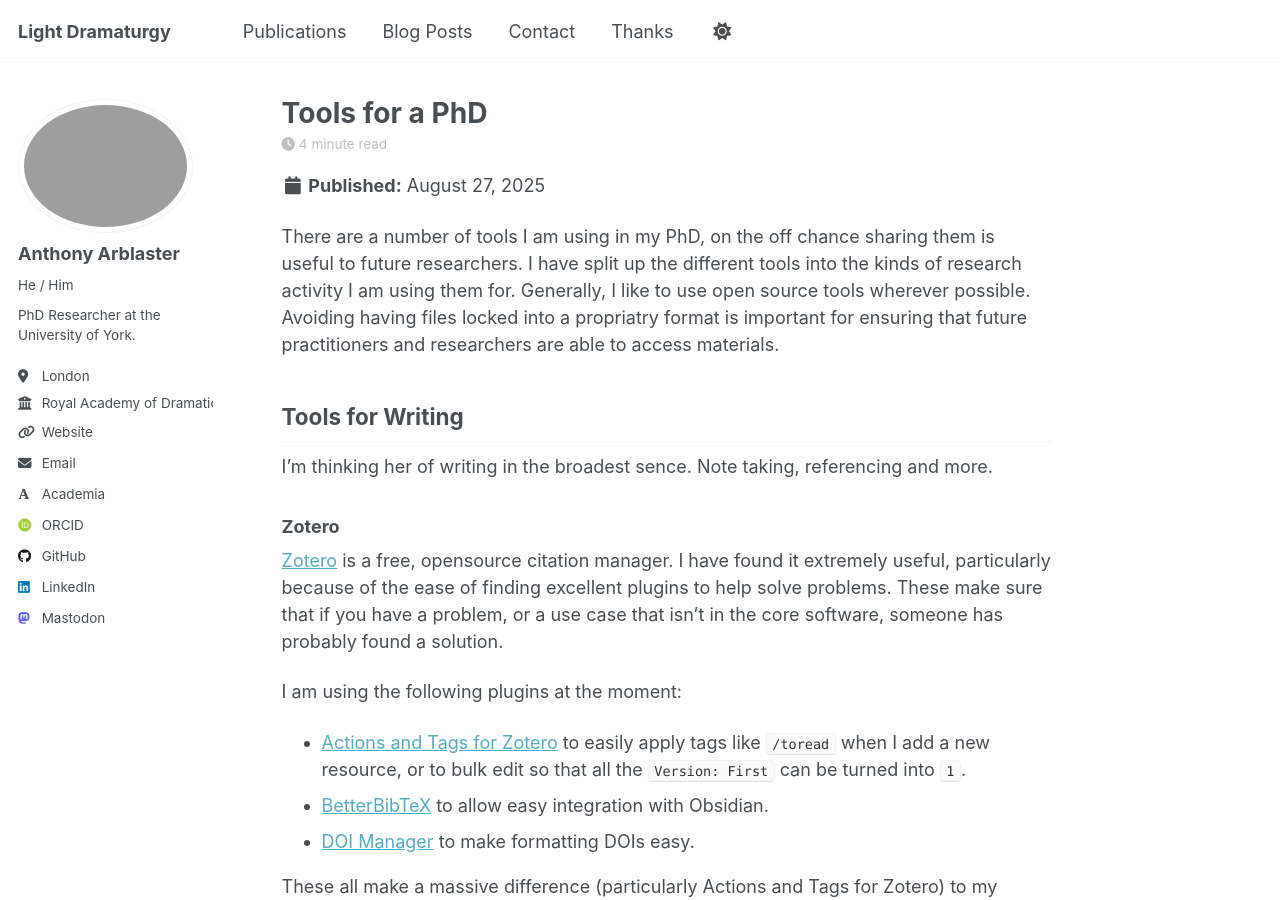
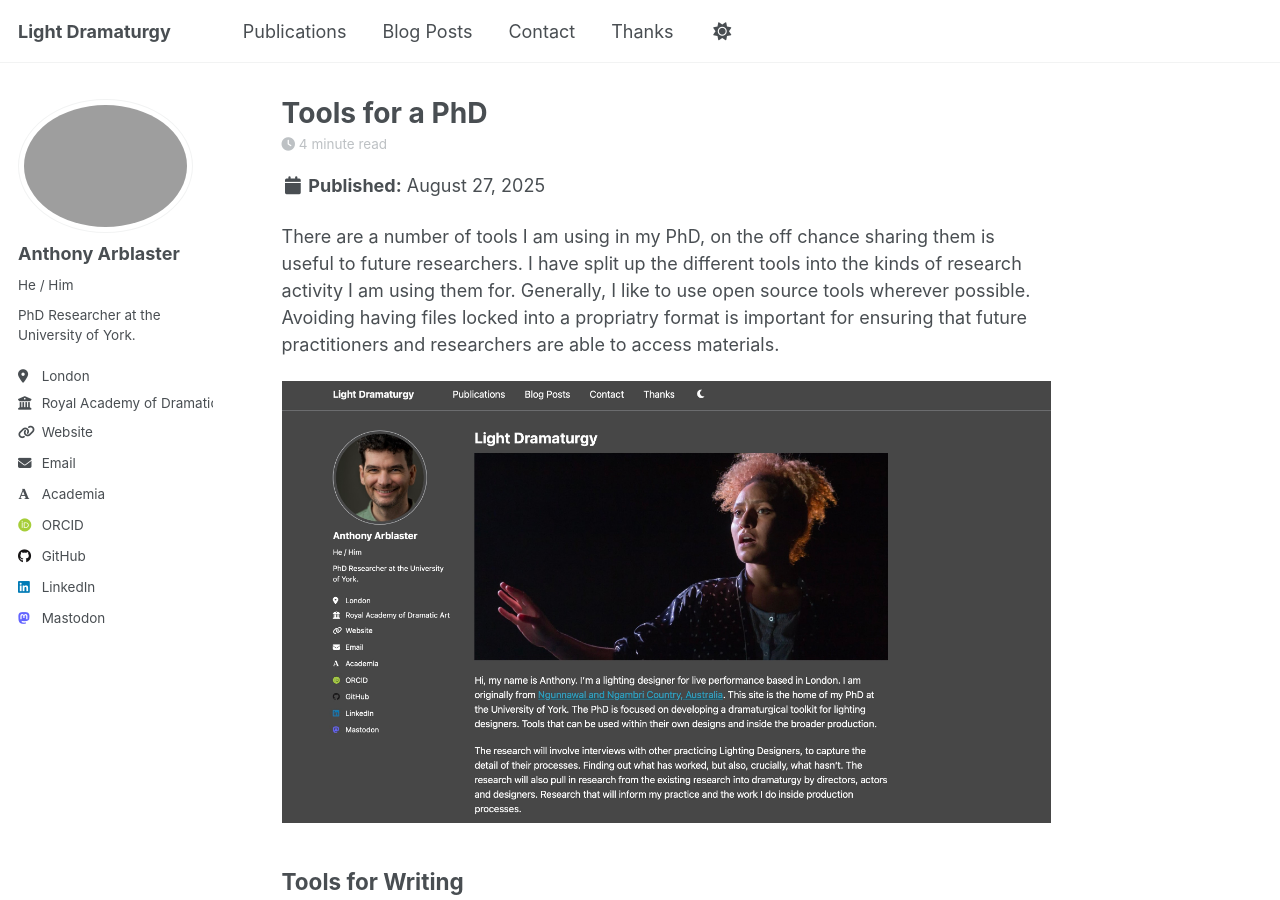
Before and after one commit to aarblaster/light-dramaturgy, a Jekyll site: the page built from _posts/2025-08-27-tools.md, in a window 1280 px wide and 900 px high. Built offline with Jekyll 4.4.1, drawn with Linux system fonts in a browser that asks for light colours; some web fonts are replaced; a script that is not in the unit is left out.

Commit message:
Update 2025-08-27-tools.md

```diff
--- a/_posts/2025-08-27-tools.md
+++ b/_posts/2025-08-27-tools.md
@@ -20,6 +20,8 @@ tags:
 There are a number of tools I am using in my PhD, on the off chance sharing them is useful to future researchers.
 I have split up the different tools into the kinds of research activity I am using them for.
 Generally, I like to use open source tools wherever possible. Avoiding having files locked into a propriatry format is important for ensuring that future practitioners and researchers are able to access materials.
+
+![A screenshot of the website on 28/08/2025](/images/2025-08-28_screenshot-001_2861x1643.jpg)
 
 ## Tools for Writing
 I'm thinking her of writing in the broadest sence. Note taking, referencing and more.
```
